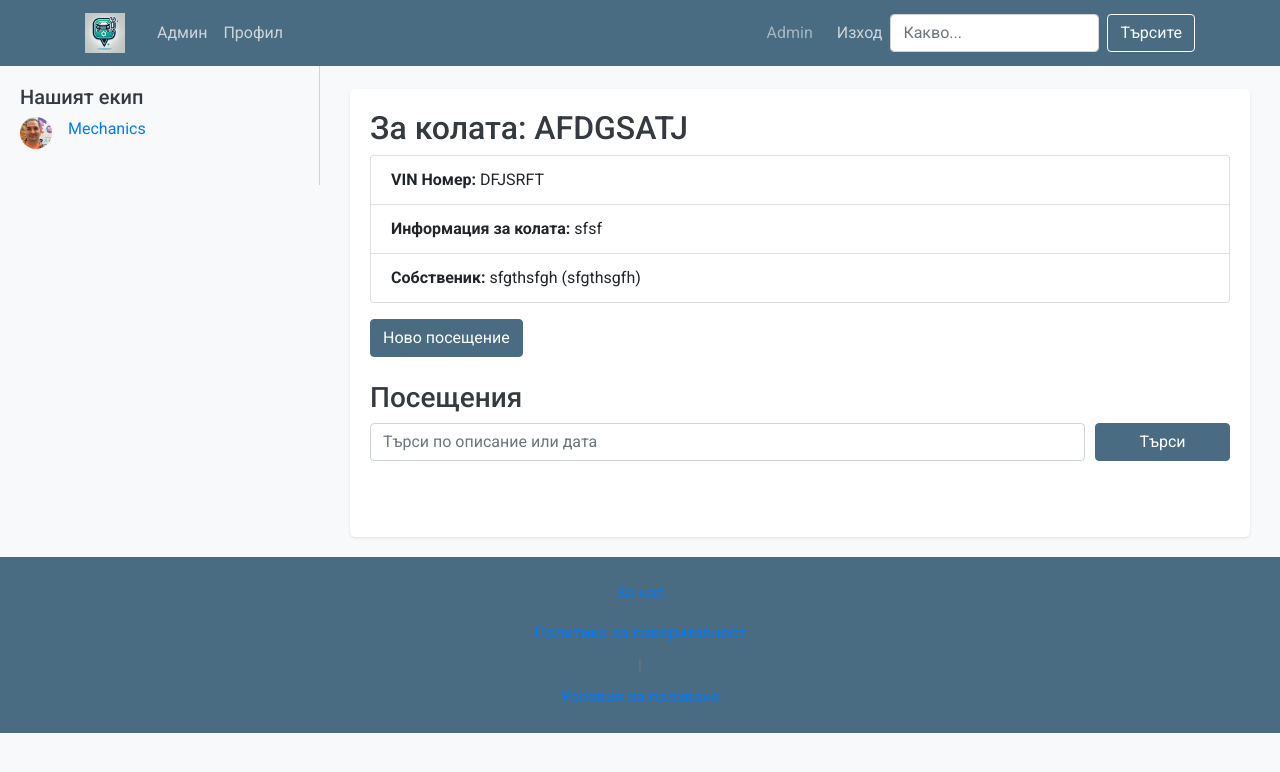
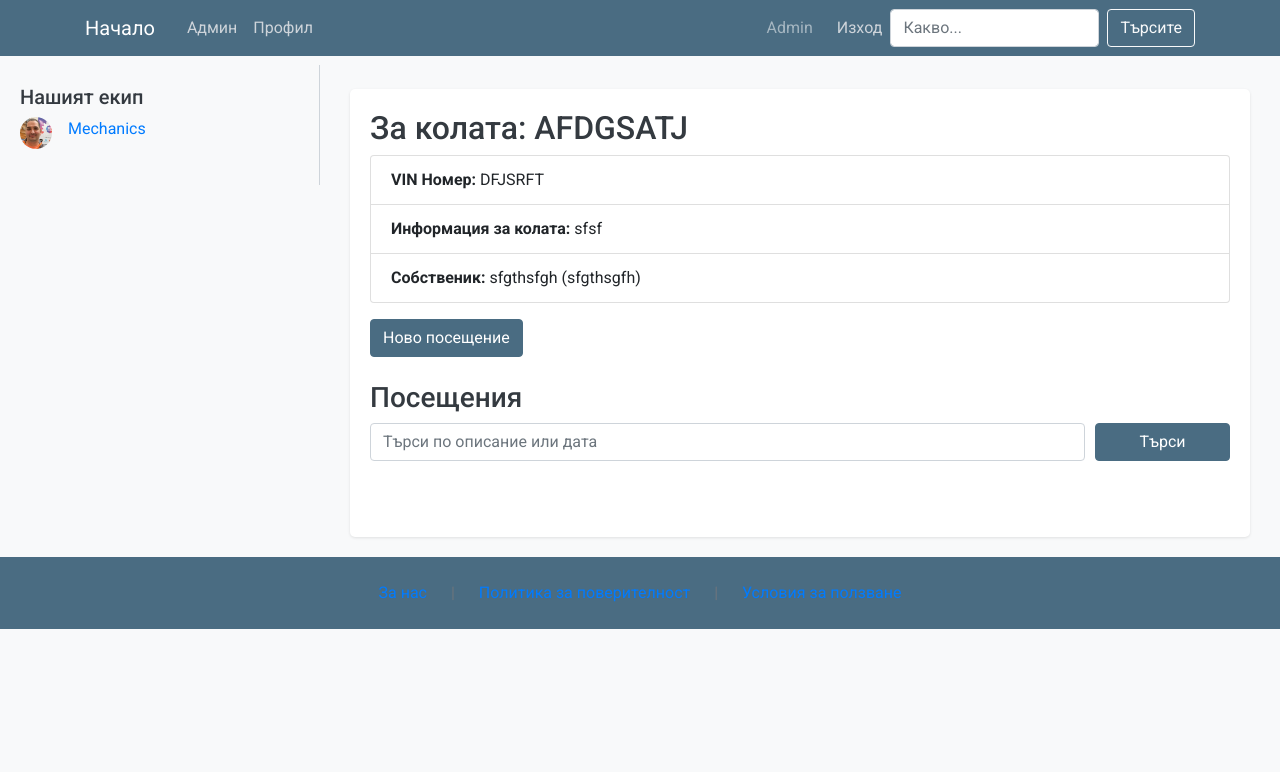
Before and after one commit to alabalistic/flask-garage, a Flask app: page /car/7 in a window 1280 px wide. Shown: the top 772 px of the page. Run offline with Flask 3, Linux system fonts and the light colour scheme; a user stored in the database is signed in; some libraries are stand-ins or nearby versions.

Commit message:
first-step

```diff
--- a/app/static/main.css
+++ b/app/static/main.css
@@ -1,3 +1,4 @@
+/* main.css */
 body {
   background: #f8f9fa;
   color: #212529;
@@ -47,6 +48,7 @@ h1, h2, h3, h4, h5, h6 {
   white-space: nowrap;
   overflow: hidden;
   text-overflow: ellipsis;
+
 }
 
 @media (max-width: 576px) {
@@ -118,7 +120,12 @@ h1, h2, h3, h4, h5, h6 {
   border-color: #4a6c82;
 }
 
-.btn-primary:hover {
+.btn-hero {
+  background-color: #fe5b35;
+  border-color: #fe5b35;
+}
+
+.btn-primary:hover, .btn-hero:hover {
   background-color: #3a5a6a;
   border-color: #3a5a6a;
 }
@@ -180,8 +187,9 @@ h1, h2, h3, h4, h5, h6 {
 .article-metadata a:hover {
   color: #2c3e50;
 }
+
 .navbar-brand img {
-  height: 60px; /* Adjust height as needed */
+  height: 60px;
   width: auto;
-  padding: 0px 0; /* Adjust padding if necessary */
+  padding: 0;
 }
--- a/app/templates/layout.html
+++ b/app/templates/layout.html
@@ -17,9 +17,7 @@
     <header class="site-header">
         <nav class="navbar navbar-expand-md navbar-dark bg-steel fixed-top">
             <div class="container">
-                <a class="navbar-brand mr-4" href="/">
-                    <img src="{{ url_for('static', filename='garage-logo.png') }}" alt="Гаража" style="height: 40px;">
-                </a>
+                <a class="navbar-brand mr-4" href="/">Начало</a>
                 <button class="navbar-toggler" type="button" data-toggle="collapse" data-target="#navbarToggle" aria-controls="navbarToggle" aria-expanded="false" aria-label="Toggle navigation">
                     <span class="navbar-toggler-icon"></span>
                 </button>
@@ -101,9 +99,11 @@
     <footer class="footer mt-auto py-3 bg-steel">
         <div class="container text-center">
             <span class="text-muted">
-                <a class="nav-item nav-link" href="{{ url_for('about') }}">За нас</a>
-                <a class="nav-item nav-link" href="{{ url_for('privacy') }}">Политика за поверителност</a> |
-                <a class="nav-item nav-link" href="{{ url_for('terms') }}">Условия за ползване</a>
+                <a class="nav-item nav-link d-inline-block" href="{{ url_for('about') }}">За нас</a>
+                <span class="text-muted mx-1">|</span>
+                <a class="nav-item nav-link d-inline-block" href="{{ url_for('privacy') }}">Политика за поверителност</a>
+                <span class="text-muted mx-1">|</span>
+                <a class="nav-item nav-link d-inline-block" href="{{ url_for('terms') }}">Условия за ползване</a>
             </span>
         </div>
     </footer>
```
Also changed, not shown: app/templates/public/home.html (+6 -7 lines).
